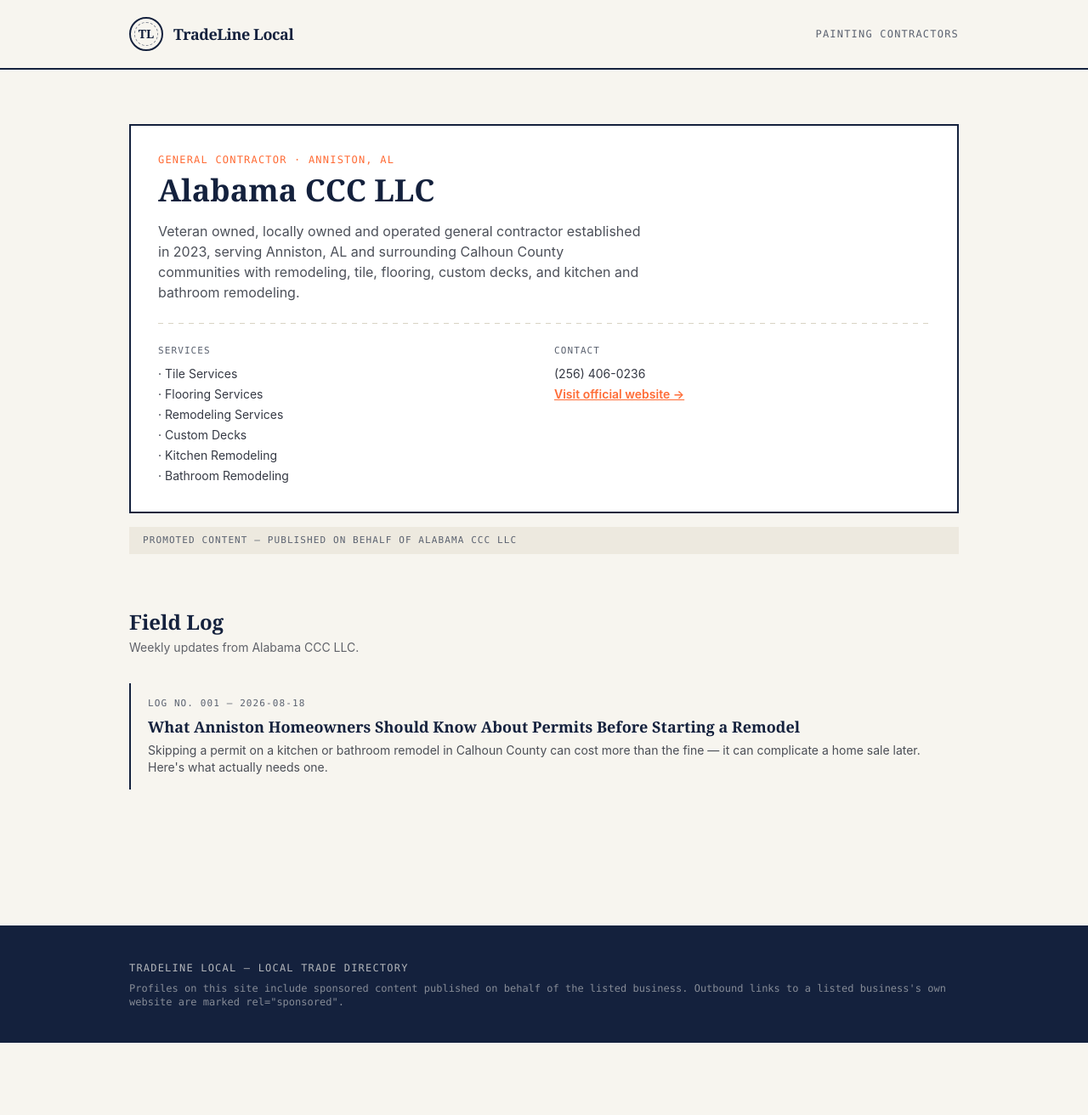
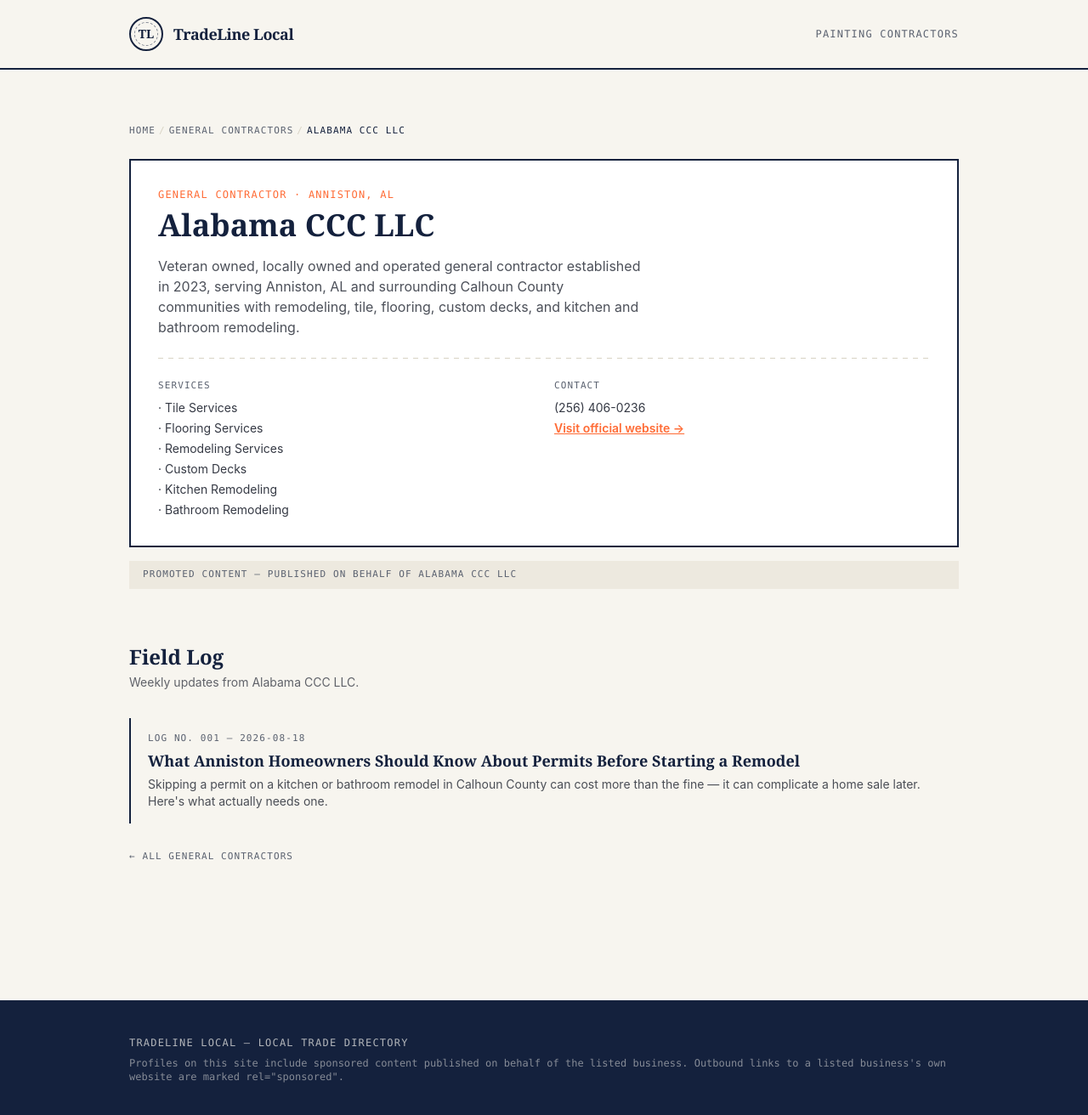
Before and after one commit to newfoundmagician/nfa-directory, a Next.js app in the folder nfa-directory/: page /general-contractor/alabama-ccc in a window 1280 px wide. Shown: the top 1312 px of the page at 85% size. Before the commit the page ends 1227 px from the top, so only its background shows below. Built offline with nearby package versions, Linux system fonts and the light colour scheme.

Commit message:
Update page.tsx

```diff
--- a/nfa-directory/app/[category]/[client]/page.tsx
+++ b/nfa-directory/app/[category]/[client]/page.tsx
@@ -1,15 +1,23 @@
 import { notFound } from "next/navigation";
+import Link from "next/link";
 import Header from "../../components/Header";
 import Footer from "../../components/Footer";
 import PostCard from "../../components/PostCard";
 import JsonLd from "../../components/JsonLd";
+import Breadcrumbs from "../../components/Breadcrumbs";
 import {
   getCategory,
   getClient,
   getAllClients,
+  getClientsByCategory,
   getPostsByClient,
 } from "../../lib/data";
-import { localBusinessSchema, breadcrumbSchema } from "../../lib/schema";
+import {
+  localBusinessSchema,
+  breadcrumbSchema,
+  clientMetaTitle,
+  clientMetaDescription,
+} from "../../lib/schema";
 import type { Metadata } from "next";
 
 export function generateStaticParams() {
@@ -24,11 +32,12 @@ export function generateMetadata({
 }: {
   params: { category: string; client: string };
 }): Metadata {
+  const category = getCategory(params.category);
   const client = getClient(params.category, params.client);
-  if (!client) return {};
+  if (!client || !category) return {};
   return {
-    title: `${client.businessName} — ${client.city}, ${client.region}`,
-    description: client.description,
+    title: clientMetaTitle(client, category),
+    description: clientMetaDescription(client, category),
   };
 }
 
@@ -42,6 +51,9 @@ export default function ClientProfilePage({
   if (!category || !client) notFound();
 
   const clientPosts = getPostsByClient(client.slug);
+  const relatedClients = getClientsByCategory(category.slug)
+    .filter((c) => c.slug !== client.slug)
+    .slice(0, 3);
 
   return (
     <>
@@ -58,6 +70,13 @@ export default function ClientProfilePage({
       />
       <Header />
       <main className="mx-auto max-w-5xl px-6 py-16">
+        <Breadcrumbs
+          items={[
+            { name: "Home", href: "/" },
+            { name: category.name, href: `/${category.slug}` },
+            { name: client.businessName },
+          ]}
+        />
         <div className="border-2 border-ink bg-white p-8">
           <div className="flex flex-wrap items-start justify-between gap-6">
             <div>
@@ -141,6 +160,34 @@ export default function ClientProfilePage({
             />
           ))}
         </div>
+
+        {relatedClients.length > 0 && (
+          <>
+            <h2 className="mt-16 font-display text-2xl font-bold text-ink">
+              Other {category.name} Nearby
+            </h2>
+            <div className="mt-4 flex flex-wrap gap-3">
+              {relatedClients.map((rc) => (
+                <Link
+                  key={rc.slug}
+                  href={`/${category.slug}/${rc.slug}`}
+                  className="border-2 border-ink bg-white px-4 py-2 text-sm font-semibold text-ink hover:bg-ink hover:text-paper"
+                >
+                  {rc.businessName} — {rc.city}, {rc.region}
+                </Link>
+              ))}
+            </div>
+          </>
+        )}
+
+        <p className="mt-6">
+          <Link
+            href={`/${category.slug}`}
+            className="font-mono text-[11px] uppercase tracking-widest text-slate hover:text-signal"
+          >
+            ← All {category.name}
+          </Link>
+        </p>
       </main>
       <Footer />
     </>
```
